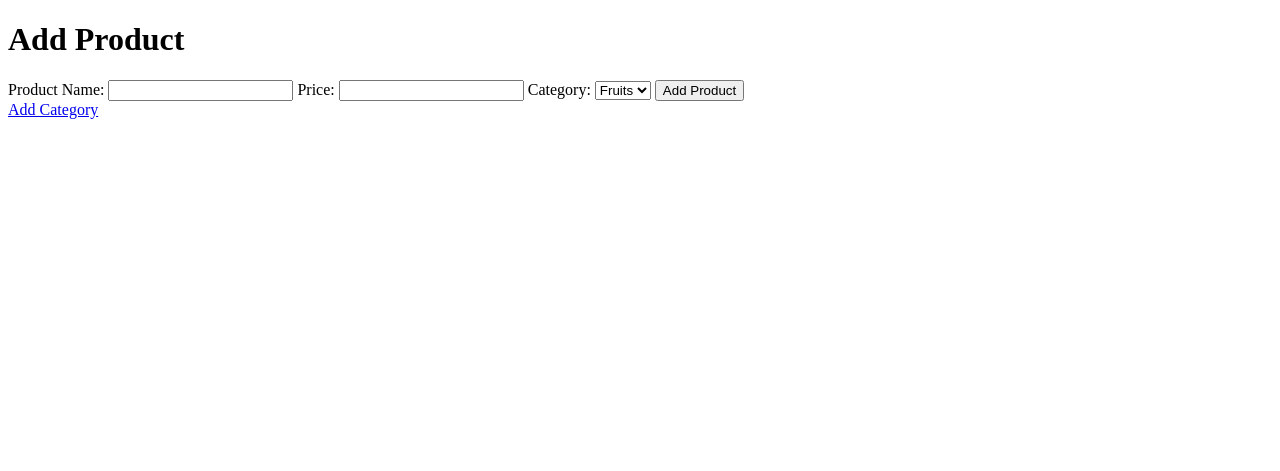
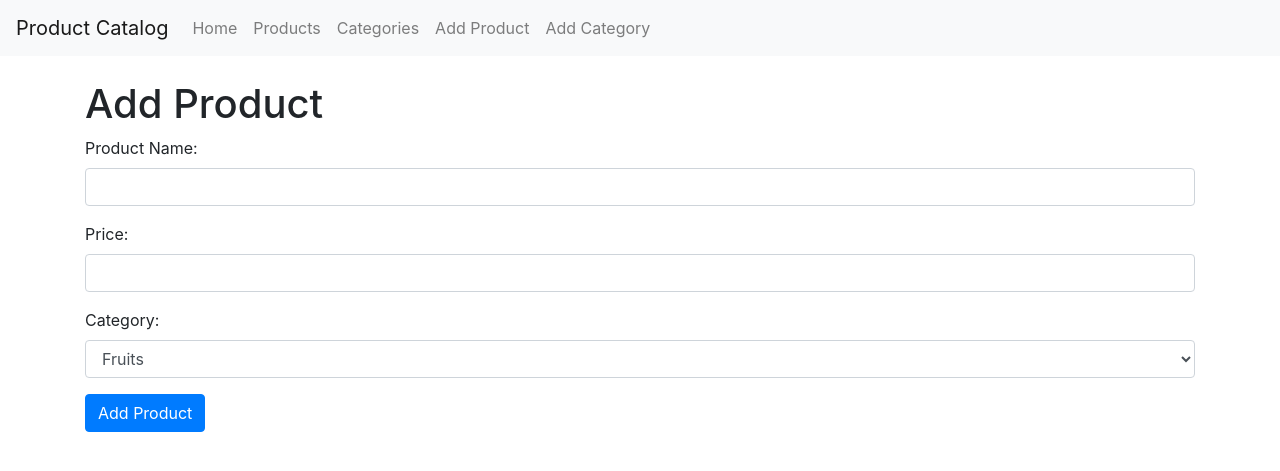
Before and after one commit to farooqspecials/shoppingCart, a Flask app: page /add_product in a window 1280 px wide. Shown: the top 471 px of the page. Run offline with Flask 3, Linux system fonts and the light colour scheme; some libraries are stand-ins or nearby versions.

Commit message:
adding bootstrap & setting up home page

```diff
--- a/app.py
+++ b/app.py
@@ -30,6 +30,11 @@ class Product(db.Model):
 # Create the database tables
 with app.app_context():
     db.create_all()
+
+#home page
+@app.route('/')
+def home():
+    return render_template('home.html')
 
 # Route for adding categories
 @app.route('/add_category', methods=['GET', 'POST'])
--- a/templates/add_product.html
+++ b/templates/add_product.html
@@ -1,28 +1,26 @@
-<!DOCTYPE html>
-<html lang="en">
-<head>
-    <meta charset="UTF-8">
-    <meta name="viewport" content="width=device-width, initial-scale=1.0">
-    <title>Add Product</title>
-</head>
-<body>
-    <h1>Add Product</h1>
-    <form action="{{ url_for('add_product') }}" method="POST">
+{% extends "base.html" %}
+
+{% block title %}Add Product{% endblock %}
+
+{% block content %}
+<h1>Add Product</h1>
+<form action="{{ url_for('add_product') }}" method="POST">
+    <div class="form-group">
         <label for="name">Product Name:</label>
-        <input type="text" name="name" required>
-
+        <input type="text" name="name" class="form-control" required>
+    </div>
+    <div class="form-group">
         <label for="price">Price:</label>
-        <input type="number" step="0.01" name="price" required> <!-- Price input -->
-
+        <input type="number" step="0.01" name="price" class="form-control" required>
+    </div>
+    <div class="form-group">
         <label for="category">Category:</label>
-        <select name="category_id" required>
+        <select name="category_id" class="form-control" required>
             {% for category in categories %}
             <option value="{{ category.id }}">{{ category.name }}</option>
             {% endfor %}
         </select>
-
-        <button type="submit">Add Product</button>
-    </form>
-    <a href="{{ url_for('add_category') }}">Add Category</a>
-</body>
-</html>
+    </div>
+    <button type="submit" class="btn btn-primary">Add Product</button>
+</form>
+{% endblock %}
--- /dev/null
+++ b/templates/base.html
@@ -0,0 +1,46 @@
+<!DOCTYPE html>
+<html lang="en">
+<head>
+    <meta charset="UTF-8">
+    <meta name="viewport" content="width=device-width, initial-scale=1.0">
+    <title>{% block title %}Flask App{% endblock %}</title>
+    <!-- Bootstrap CSS -->
+    <link href="https://stackpath.bootstrapcdn.com/bootstrap/4.5.2/css/bootstrap.min.css" rel="stylesheet">
+</head>
+<body>
+    <nav class="navbar navbar-expand-lg navbar-light bg-light">
+        <a class="navbar-brand" href="{{ url_for('home') }}">Product Catalog</a>
+        <button class="navbar-toggler" type="button" data-toggle="collapse" data-target="#navbarNav" aria-controls="navbarNav" aria-expanded="false" aria-label="Toggle navigation">
+            <span class="navbar-toggler-icon"></span>
+        </button>
+        <div class="collapse navbar-collapse" id="navbarNav">
+            <ul class="navbar-nav">
+                <li class="nav-item">
+                    <a class="nav-link" href="{{ url_for('home') }}">Home</a>
+                </li>
+                <li class="nav-item">
+                    <a class="nav-link" href="{{ url_for('list_products_and_categories') }}">Products</a>
+                </li>
+                <li class="nav-item">
+                    <a class="nav-link" href="{{ url_for('list_categories') }}">Categories</a>
+                </li>
+                <li class="nav-item">
+                    <a class="nav-link" href="{{ url_for('add_product') }}">Add Product</a>
+                </li>
+                <li class="nav-item">
+                    <a class="nav-link" href="{{ url_for('add_category') }}">Add Category</a>
+                </li>
+            </ul>
+        </div>
+    </nav>
+    <div class="container mt-4">
+        {% block content %}
+        {% endblock %}
+    </div>
+
+    <!-- Bootstrap JS and dependencies -->
+    <script src="https://code.jquery.com/jquery-3.5.1.slim.min.js"></script>
+    <script src="https://cdn.jsdelivr.net/npm/@popperjs/core@2.9.3/dist/umd/popper.min.js"></script>
+    <script src="https://stackpath.bootstrapcdn.com/bootstrap/4.5.2/js/bootstrap.min.js"></script>
+</body>
+</html>
```
Also changed, not shown: templates/add_category.html (+13 -16 lines), templates/home.html (added, +29 -0 lines), templates/list_categories.html (+11 -19 lines), templates/list_products_and_categories.html (+7 -14 lines).
